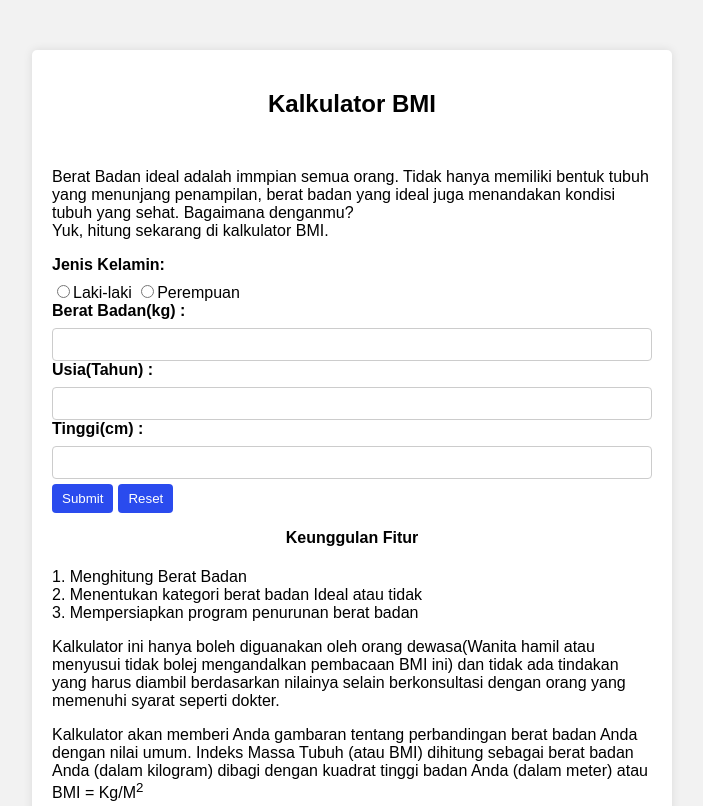
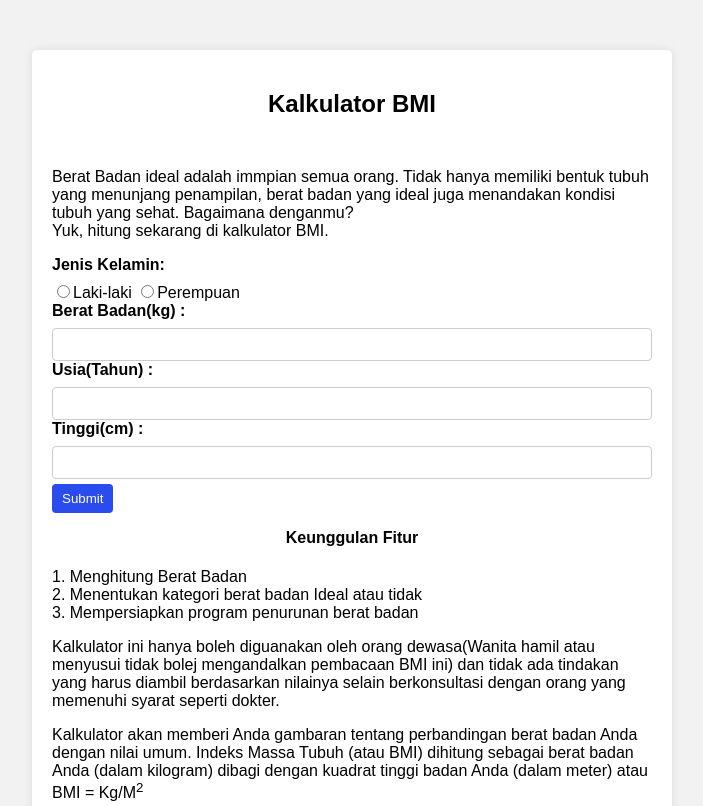
Before and after one commit to Bayu-kusumo/project, a plain HTML site: page index.html in a window 1280 px wide. Shown: the top 806 px of the page, without its empty margins (288-991 px from the left). Drawn offline with Linux system fonts and the light colour scheme.

Commit message:
second update.html

```diff
--- a/index.html
+++ b/index.html
@@ -30,7 +30,6 @@
       <input type="number" id="tinggi" name="tinggi" required>
 
       <input type="submit" value="Submit" onclick="hitung()">
-      <input type="reset" value="Reset" onclick="reset()">
     </form>
     </div>
     <div>
```
